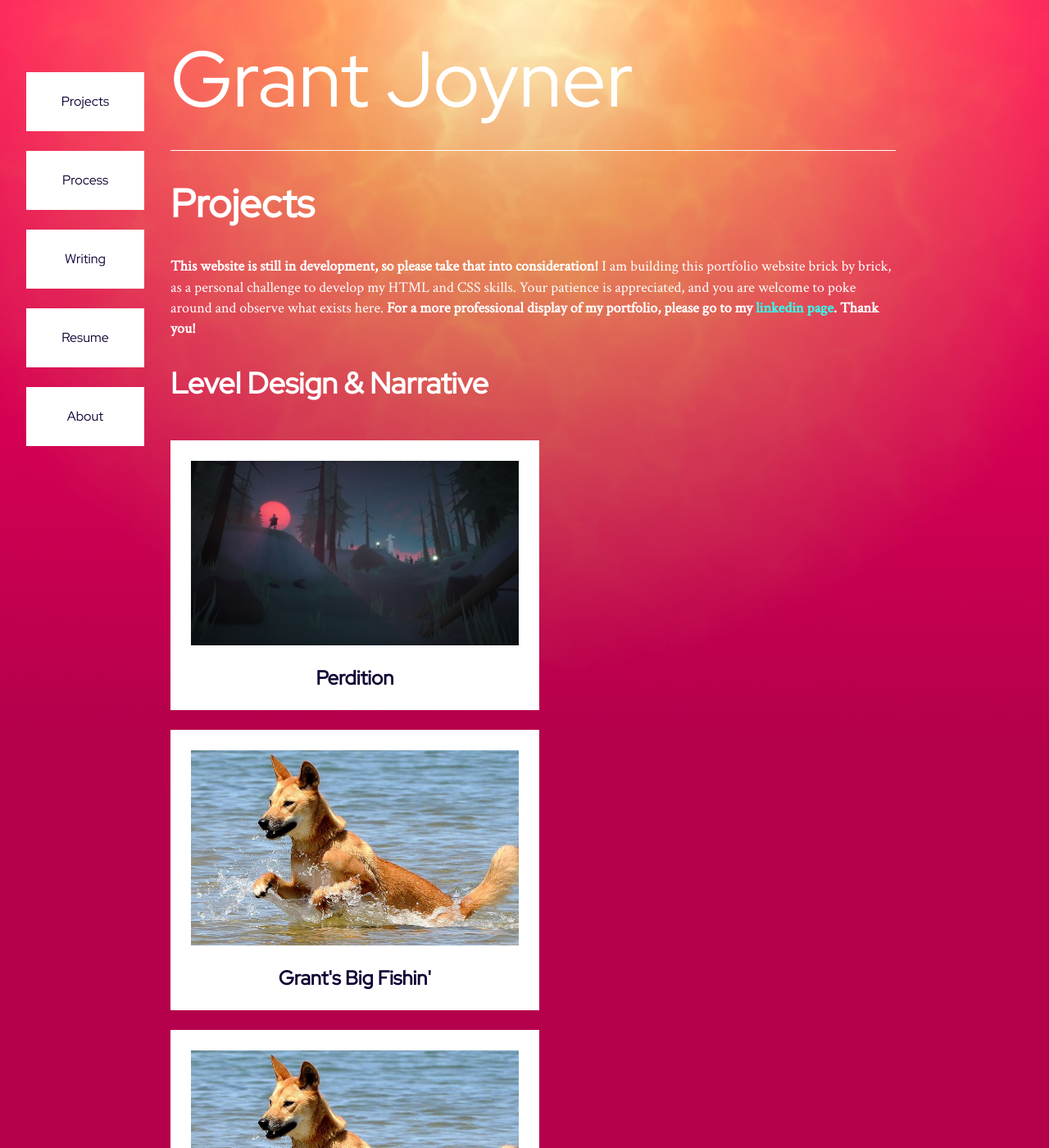
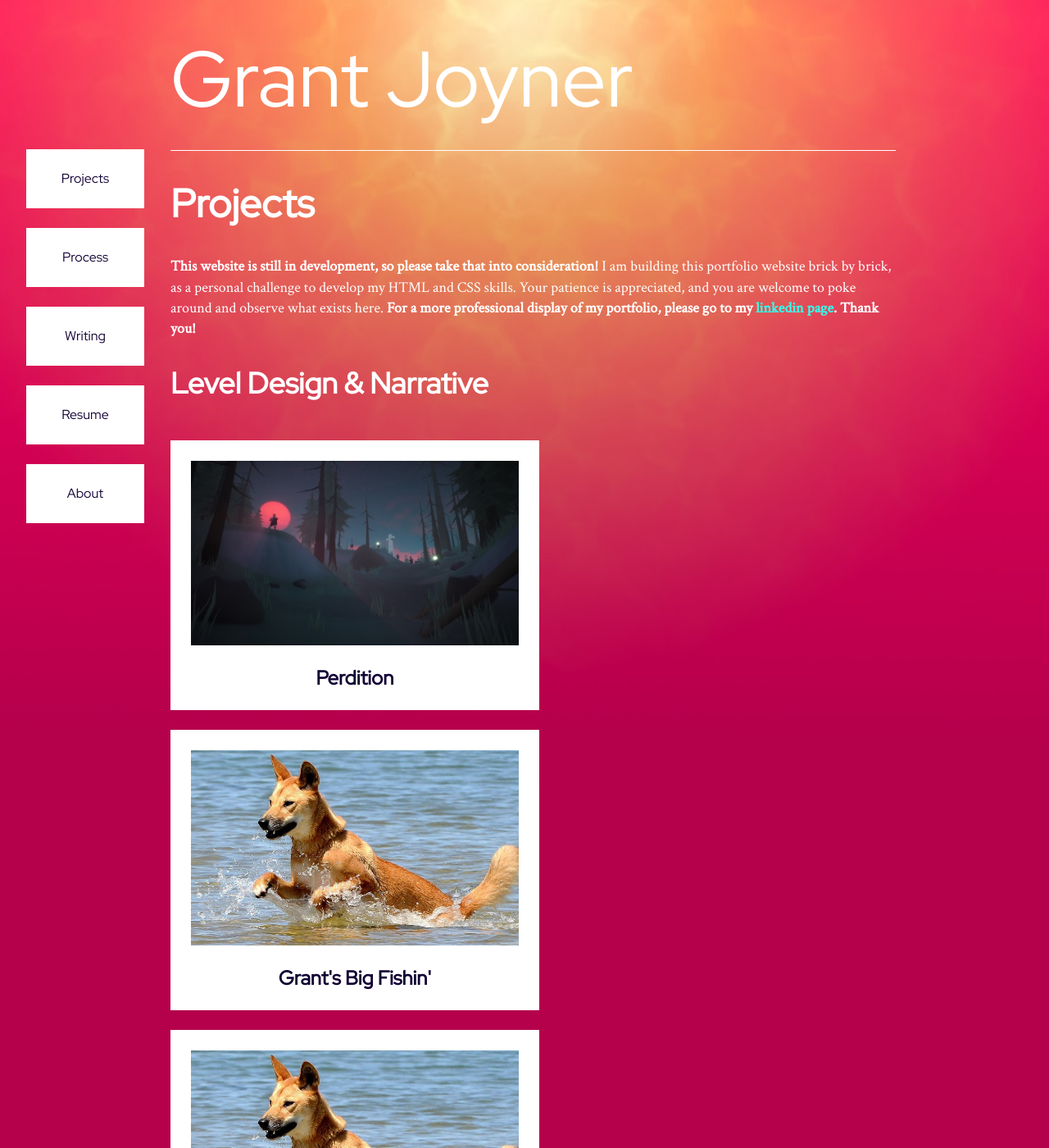
Before and after one commit to digigrant/digigrant.github.io, a Jekyll site: the page built from index.html, in a window 1280 px wide and 1400 px high. Shown: the whole window at 82% size. Built offline with Jekyll 4.4.1, drawn with Linux system fonts in a browser that asks for light colours.

Commit message:
Update main.scss

```diff
--- a/_sass/main.scss
+++ b/_sass/main.scss
@@ -20,7 +20,7 @@ nav
     overflow: auto;
     position: fixed;
 
-    top: 72px;
+    top: 166px;
     left: 32px;
 
     ul
```
